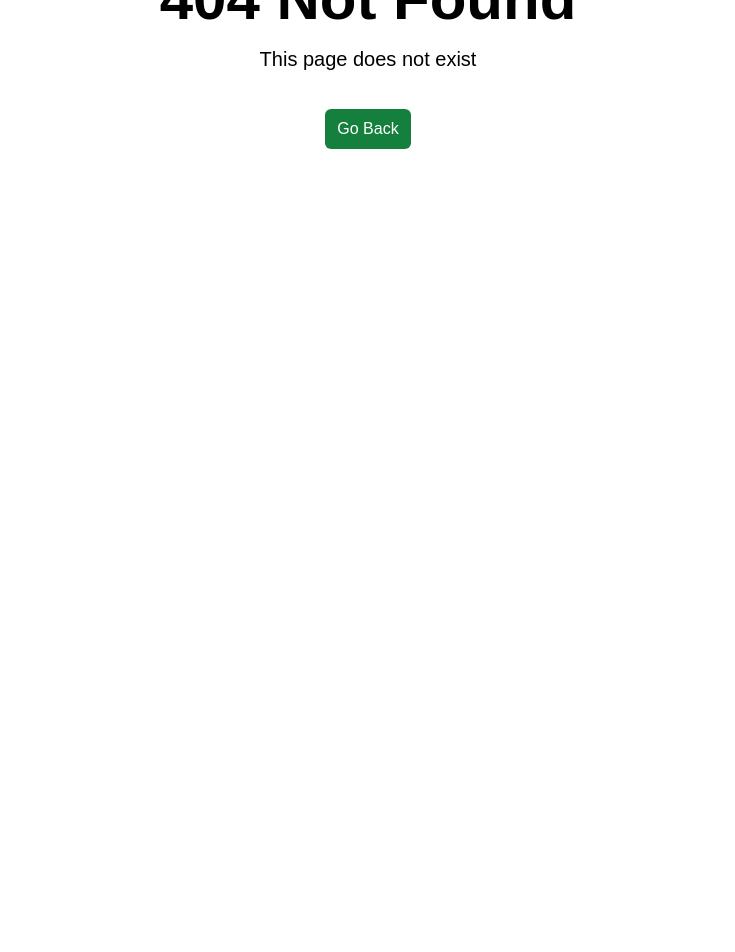
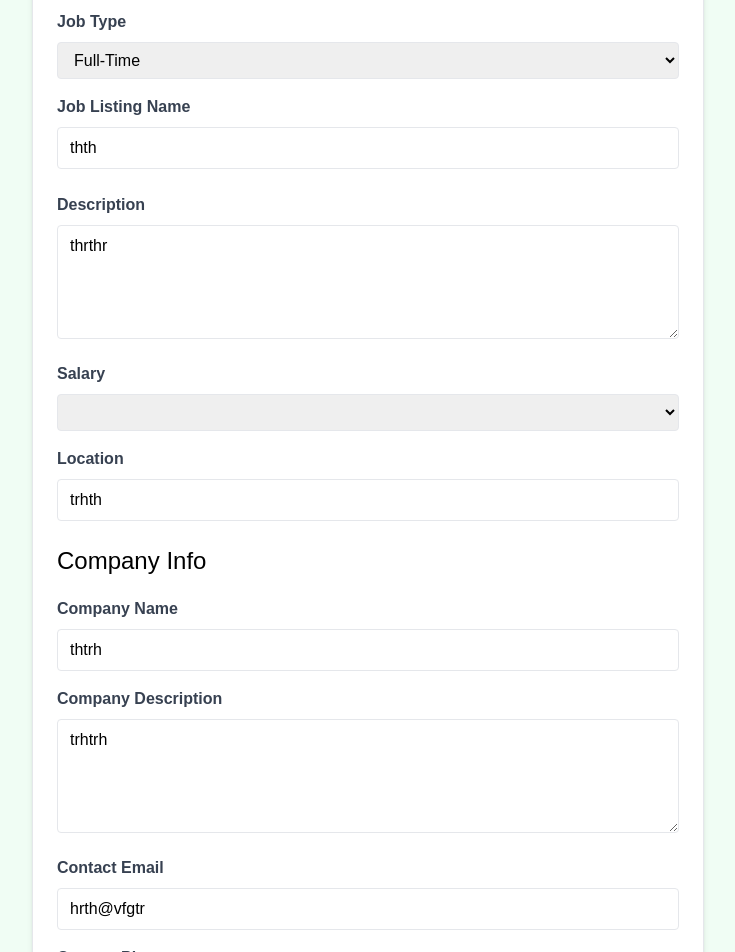
Before and after one commit to UlyanaFilkova/StudyVue, a Vue app: page /jobs/edit/1 in a window 1280 px wide. Before the commit this address had no page. Shown: the part 260-1212 px from the top of the page, without its empty margins (272-1007 px from the left). Before the commit the page ends 800 px from the top, so only its background shows below. Built offline with nearby package versions, Linux system fonts and the light colour scheme; no server answers.

Commit message:
add update job

```diff
--- a/src/jobs.json
+++ b/src/jobs.json
@@ -125,6 +125,20 @@
         "contactEmail": "hrth@vfgtr",
         "contactPhone": "52345454"
       }
+    },
+    {
+      "type": "Remote",
+      "title": "Vue.js Developer",
+      "description": "Are you passionate about front-end development? Join our team in vibrant Brooklyn, NY, and work on exciting projects that make a difference. We offer competitive compensation and a collaborative work environment where your ideas are valued.",
+      "salary": "$90K - $100K",
+      "location": "Brooklyn, NY",
+      "company": {
+        "name": "Dolor Cloud",
+        "description": "Dolor Cloud is a leading technology company specializing in digital solutions for businesses of all sizes. With a focus on innovation and customer satisfaction, we are committed to delivering cutting-edge products and services.",
+        "contactEmail": "contact@dolorsitamet.com",
+        "contactPhone": "555-555-5555"
+      },
+      "id": "f1e6"
     }
   ]
 }
--- a/src/router/index.js
+++ b/src/router/index.js
@@ -4,6 +4,7 @@
 import JobView from "@/views/JobView.vue";
 import NotFoundView from "@/views/NotFoundView.vue";
 import AddJobView from "@/views/AddJobView.vue";
+import EditJobView from "@/views/EditJobView.vue";
 
 const router = createRouter({
   history: createWebHistory(import.meta.env.BASE_URL),
@@ -29,6 +30,11 @@
       component: AddJobView,
     },
     {
+      path: "/jobs/edit/:id",
+      name: "edit-job",
+      component: EditJobView,
+    },
+    {
       path: "/:catchAll(.*)",
       name: "not-found",
       component: NotFoundView,
--- /dev/null
+++ b/src/views/EditJobView.vue
@@ -0,0 +1,249 @@
+<script setup>
+import { reactive, onMounted } from "vue";
+import router from "@/router";
+import axios from "axios";
+import { useRoute, useRouter } from "vue-router";
+
+import { useToast } from "vue-toastification";
+
+const toast = useToast();
+const route = useRoute();
+const jobId = route.params.id;
+
+const state = reactive({
+  job: {},
+  isLoading: true,
+});
+
+const form = reactive({
+  type: "Full-Time",
+  title: "thth",
+  description: "thrthr",
+  salary: "$70 - $80K",
+  location: "trhth",
+  company: {
+    name: "thtrh",
+    description: "trhtrh",
+    contactEmail: "hrth@vfgtr",
+    contactPhone: "52345454",
+  },
+});
+
+const handleSubmit = async () => {
+  const updatedJob = {
+    type: form.type,
+    title: form.title,
+    description: form.description,
+    salary: form.salary,
+    location: form.location,
+    company: {
+      name: form.company.name,
+      description: form.company.description,
+      contactEmail: form.company.contactEmail,
+      contactPhone: form.company.contactPhone,
+    },
+  };
+
+  try {
+    const response = await axios.put(`/api/jobs/${jobId}`, updatedJob);
+    toast.success("Job updated successfully");
+
+    router.push(`/jobs/${response.data.id}`);
+  } catch (error) {
+    console.error("Error posting job", error);
+    toast.error("Job was not updated");
+  }
+};
+
+onMounted(async () => {
+  try {
+    const response = await axios.get(`/api/jobs/${jobId}`);
+    state.job = response.data;
+
+    form.type = state.job.type;
+    form.title = state.job.title;
+    form.description = state.job.description;
+    form.salary = state.job.salary;
+    form.location = state.job.location;
+    form.company.name = state.job.company.name;
+    form.company.description = state.job.company.description;
+    form.company.contactEmail = state.job.company.contactEmail;
+    form.company.contactPhone = state.job.company.contactPhone;
+  } catch (error) {
+    console.error("Error fetching job", error);
+  } finally {
+    state.isLoading = false;
+  }
+});
+</script>
+
+<template>
+  <section @submit.prevent="handleSubmit" class="bg-green-50">
+    <div class="container m-auto max-w-2xl py-24">
+      <div
+        class="bg-white px-6 py-8 mb-4 shadow-md rounded-md border m-4 md:m-0"
+      >
+        <form>
+          <h2 class="text-3xl text-center font-semibold mb-6">Update Job</h2>
+
+          <div class="mb-4">
+            <label for="type" class="block text-gray-700 font-bold mb-2"
+              >Job Type</label
+            >
+            <select
+              v-model="form.type"
+              id="type"
+              name="type"
+              class="border rounded w-full py-2 px-3"
+              required
+            >
+              <option value="Full-Time">Full-Time</option>
+              <option value="Part-Time">Part-Time</option>
+              <option value="Remote">Remote</option>
+              <option value="Internship">Internship</option>
+            </select>
+          </div>
+
+          <div class="mb-4">
+            <label class="block text-gray-700 font-bold mb-2"
+              >Job Listing Name</label
+            >
+            <input
+              v-model="form.title"
+              type="text"
+              id="name"
+              name="name"
+              class="border rounded w-full py-2 px-3 mb-2"
+              placeholder="eg. Beautiful Apartment In Miami"
+              required
+            />
+          </div>
+          <div class="mb-4">
+            <label for="description" class="block text-gray-700 font-bold mb-2"
+              >Description</label
+            >
+            <textarea
+              v-model="form.description"
+              id="description"
+              name="description"
+              class="border rounded w-full py-2 px-3"
+              rows="4"
+              placeholder="Add any job duties, expectations, requirements, etc"
+            ></textarea>
+          </div>
+
+          <div class="mb-4">
+            <label for="type" class="block text-gray-700 font-bold mb-2"
+              >Salary</label
+            >
+            <select
+              v-model="form.salary"
+              id="salary"
+              name="salary"
+              class="border rounded w-full py-2 px-3"
+              required
+            >
+              <option value="Under $50K">under $50K</option>
+              <option value="$50K - $60K">$50 - $60K</option>
+              <option value="$60K - $70K">$60 - $70K</option>
+              <option value="$70K - $80K">$70 - $80K</option>
+              <option value="$80K - $90K">$80 - $90K</option>
+              <option value="$90K - $100K">$90 - $100K</option>
+              <option value="$100K - $125K">$100 - $125K</option>
+              <option value="$125K - $150K">$125 - $150K</option>
+              <option value="$150K - $175K">$150 - $175K</option>
+              <option value="$175K - $200K">$175 - $200K</option>
+              <option value="Over $200K">Over $200K</option>
+            </select>
+          </div>
+
+          <div class="mb-4">
+            <label class="block text-gray-700 font-bold mb-2"> Location </label>
+            <input
+              v-model="form.location"
+              type="text"
+              id="location"
+              name="location"
+              class="border rounded w-full py-2 px-3 mb-2"
+              placeholder="Company Location"
+              required
+            />
+          </div>
+
+          <h3 class="text-2xl mb-5">Company Info</h3>
+
+          <div class="mb-4">
+            <label for="company" class="block text-gray-700 font-bold mb-2"
+              >Company Name</label
+            >
+            <input
+              v-model="form.company.name"
+              type="text"
+              id="company"
+              name="company"
+              class="border rounded w-full py-2 px-3"
+              placeholder="Company Name"
+            />
+          </div>
+
+          <div class="mb-4">
+            <label
+              for="company_description"
+              class="block text-gray-700 font-bold mb-2"
+              >Company Description</label
+            >
+            <textarea
+              v-model="form.company.description"
+              id="company_description"
+              name="company_description"
+              class="border rounded w-full py-2 px-3"
+              rows="4"
+              placeholder="What does your company do?"
+            ></textarea>
+          </div>
+
+          <div class="mb-4">
+            <label
+              for="contact_email"
+              class="block text-gray-700 font-bold mb-2"
+              >Contact Email</label
+            >
+            <input
+              v-model="form.company.contactEmail"
+              type="email"
+              id="contact_email"
+              name="contact_email"
+              class="border rounded w-full py-2 px-3"
+              placeholder="Email address for applicants"
+              required
+            />
+          </div>
+          <div class="mb-4">
+            <label
+              for="contact_phone"
+              class="block text-gray-700 font-bold mb-2"
+              >Contact Phone</label
+            >
+            <input
+              v-model="form.company.contactPhone"
+              type="tel"
+              id="contact_phone"
+              name="contact_phone"
+              class="border rounded w-full py-2 px-3"
+              placeholder="Optional phone for applicants"
+            />
+          </div>
+
+          <div>
+            <button
+              class="bg-green-500 hover:bg-green-600 text-white font-bold py-2 px-4 rounded-full w-full focus:outline-none focus:shadow-outline"
+              type="submit"
+            >
+              Update Job
+            </button>
+          </div>
+        </form>
+      </div>
+    </div>
+  </section>
+</template>
```
